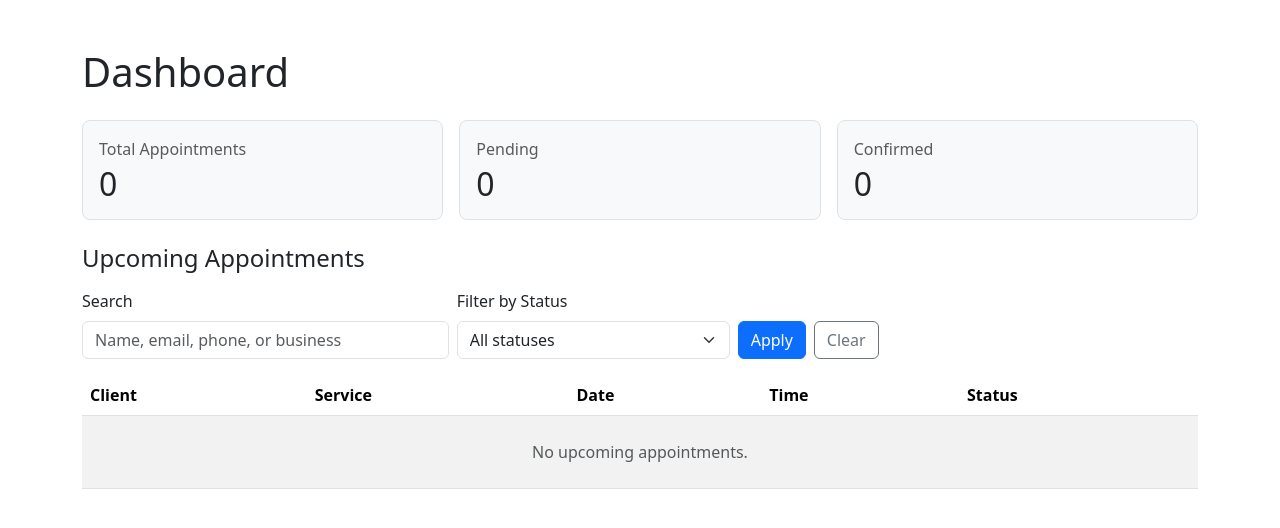
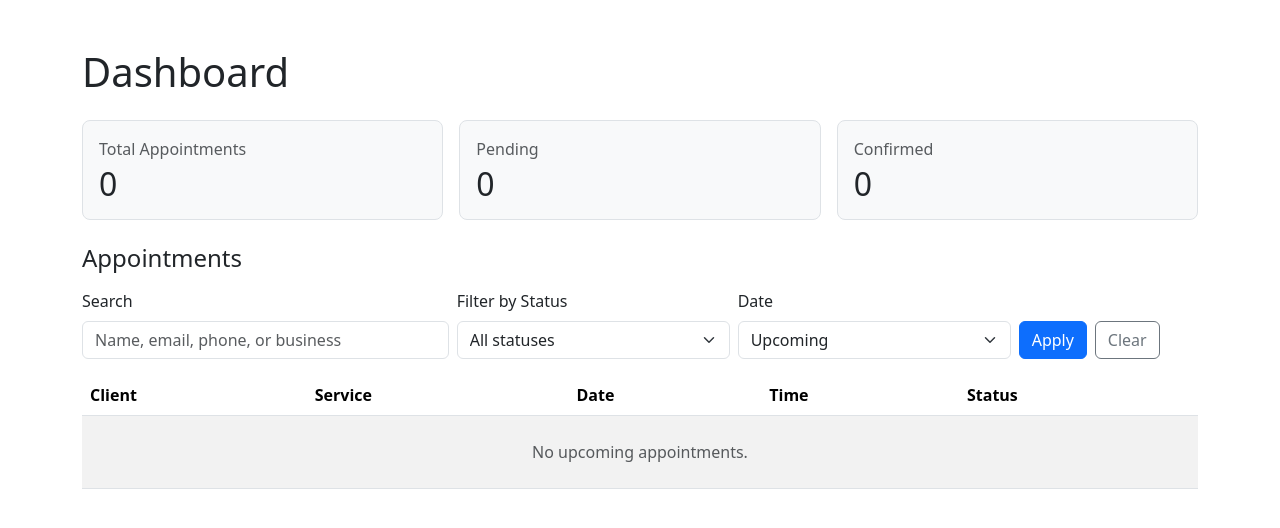
Before and after one commit to vfb-dev/bookbookgo, a Django app: page /dashboard/ in a window 1280 px wide. Shown: the part 57-585 px from the top of the page. Run offline with Django 5.2, Linux system fonts and the light colour scheme; the visitor is signed in with stand-in values (Sample User, id 1); data that the repository does not hold is empty; some libraries are stand-ins or nearby versions.

Commit message:
dashboard date filter

```diff
--- a/bookings/views.py
+++ b/bookings/views.py
@@ -1,10 +1,11 @@
+from datetime import timedelta
+
 from django.shortcuts import render, redirect, get_object_or_404
 from django.views import View
 
 from django.http import JsonResponse
 from django.contrib.auth.mixins import LoginRequiredMixin
 from django.utils import timezone
-
 from django.db.models import Q
 
 from .forms import AppointmentForm, AppointmentStatusForm
@@ -22,10 +23,29 @@ class DashboardView(LoginRequiredMixin, View):
         today = timezone.localdate()
         selected_status = request.GET.get("status", "")
         search_query = request.GET.get("q", "")
+        date_filter = request.GET.get("date_filter", "upcoming")
 
-        appointments = Appointment.objects.filter(
-            appointment_date__gte=today
-        ).order_by("appointment_date", "appointment_time")
+        appointments = Appointment.objects.all()
+
+        if date_filter == "today":
+            appointments = appointments.filter(appointment_date=today)
+        elif date_filter == "week":
+            end_date = today + timedelta(days=7)
+            appointments = appointments.filter(
+                appointment_date__gte=today,
+                appointment_date__lte=end_date,
+            )
+        elif date_filter == "month":
+            appointments = appointments.filter(
+                appointment_date__year=today.year,
+                appointment_date__month=today.month,
+            )
+        elif date_filter == "all":
+            appointments = appointments
+        else:
+            appointments = appointments.filter(appointment_date__gte=today)
+
+        appointments = appointments.order_by("appointment_date", "appointment_time")
 
         if selected_status:
             appointments = appointments.filter(status=selected_status)
@@ -45,6 +65,7 @@ class DashboardView(LoginRequiredMixin, View):
             "upcoming_appointments": appointments,
             "selected_status": selected_status,
             "search_query": search_query,
+            "date_filter": date_filter,
             "status_choices": Appointment.STATUS_CHOICES,
         }
 
--- a/templates/bookings/dashboard.html
+++ b/templates/bookings/dashboard.html
@@ -28,9 +28,10 @@
     </div>
   </div>
 
-  <h2 class="h4 mb-3">Upcoming Appointments</h2>
+  <h2 class="h4 mb-3">Appointments</h2>
 
   <form method="get" class="row g-2 align-items-end mb-3">
+    <!-- SEARCH -->
     <div class="col-md-4">
       <label for="q" class="form-label">Search</label>
       <input
@@ -43,6 +44,7 @@
       />
     </div>
 
+    <!-- SEARCH -->
     <div class="col-md-3">
       <label for="status" class="form-label">Filter by Status</label>
       <select name="status" id="status" class="form-select">
@@ -54,6 +56,22 @@
           {{ label }}
         </option>
         {% endfor %}
+      </select>
+    </div>
+
+    <div class="col-md-3">
+      <label for="date_filter" class="form-label">Date</label>
+      <select name="date_filter" id="date_filter" class="form-select">
+        <!-- prettier-ignore -->
+        <option value="upcoming" {% if date_filter == "upcoming" %}selected{% endif %}>Upcoming</option>
+        <!-- prettier-ignore -->
+        <option value="today" {% if date_filter == "today" %}selected{% endif %}>Today</option>
+        <!-- prettier-ignore -->
+        <option value="week" {% if date_filter == "week" %}selected{% endif %}>This week</option>
+        <!-- prettier-ignore -->
+        <option value="month" {% if date_filter == "month" %}selected{% endif %}>This month</option>
+        <!-- prettier-ignore -->
+        <option value="all" {% if date_filter == "all" %}selected{% endif %}>All</option>
       </select>
     </div>
 
```
